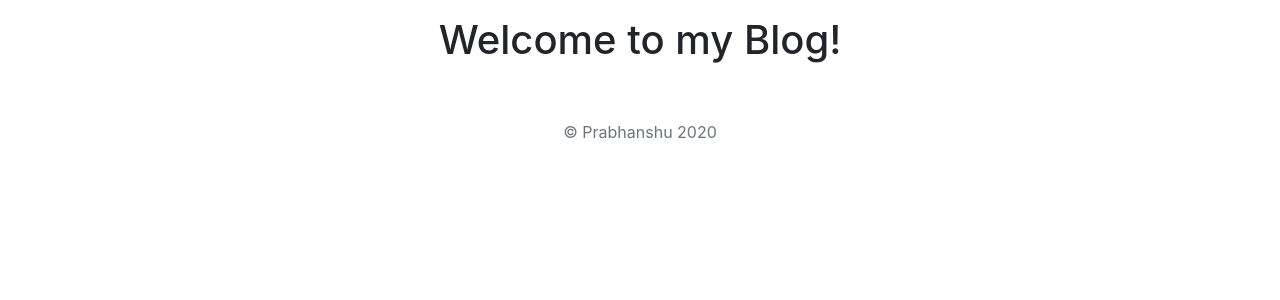
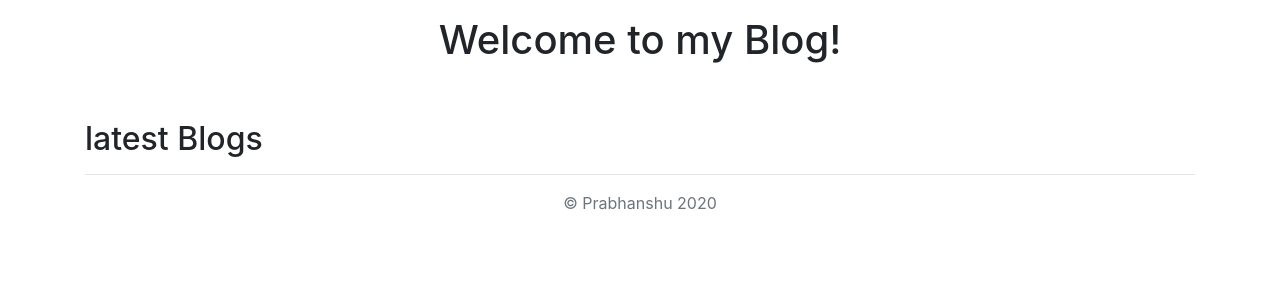
Before and after one commit to prabhanshu-aggarwal/Django, a Django app: page /blog/ in a window 1280 px wide. Shown: the part 80-380 px from the top of the page. Run offline with Django 3.2, Linux system fonts and the light colour scheme; some libraries are stand-ins or nearby versions.

Commit message:
Modeified Blog

```diff
--- a/portfolio-project/blog/templates/blog/allblogs.html
+++ b/portfolio-project/blog/templates/blog/allblogs.html
@@ -76,10 +76,13 @@
 
 <main role="main">
 
+    <div class=container>
     <h1 class="text-center pt-3">Welcome to my Blog!</h1>
     <br />
     <br />
-
+    <h2>latest Blogs</h2>
+        <hr/>
+    </div>
 
 </main>
 
```
